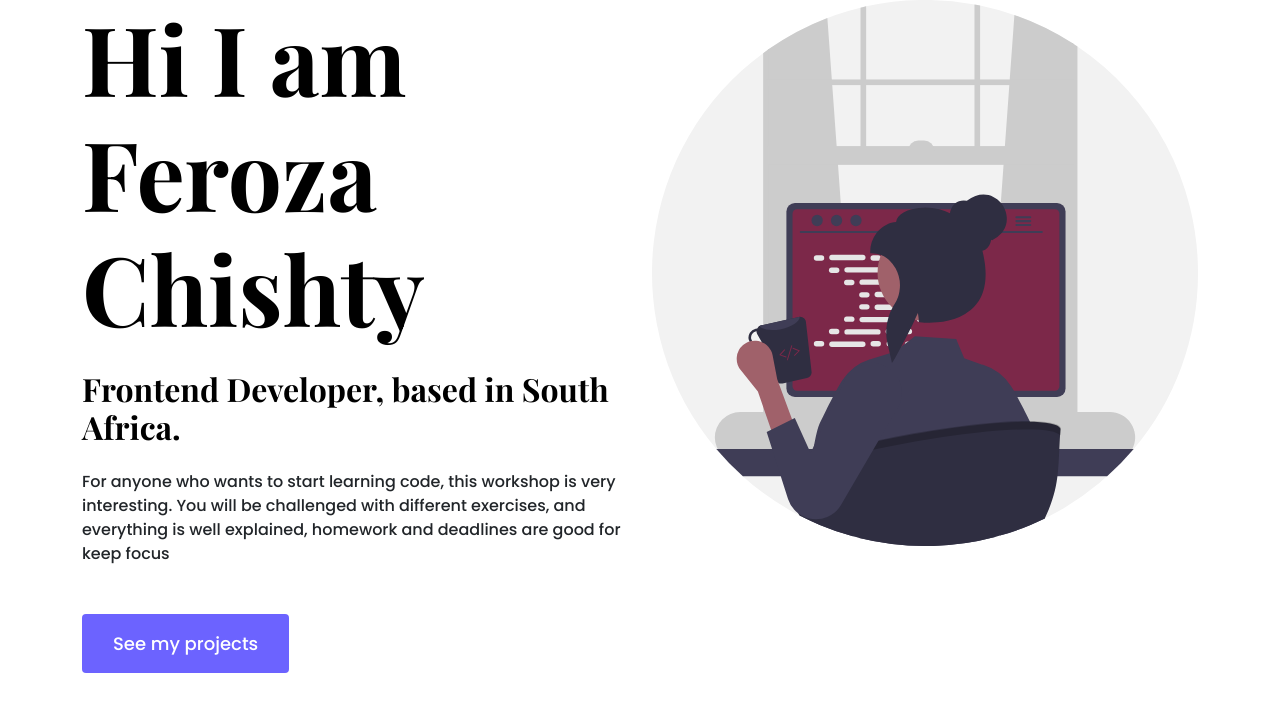
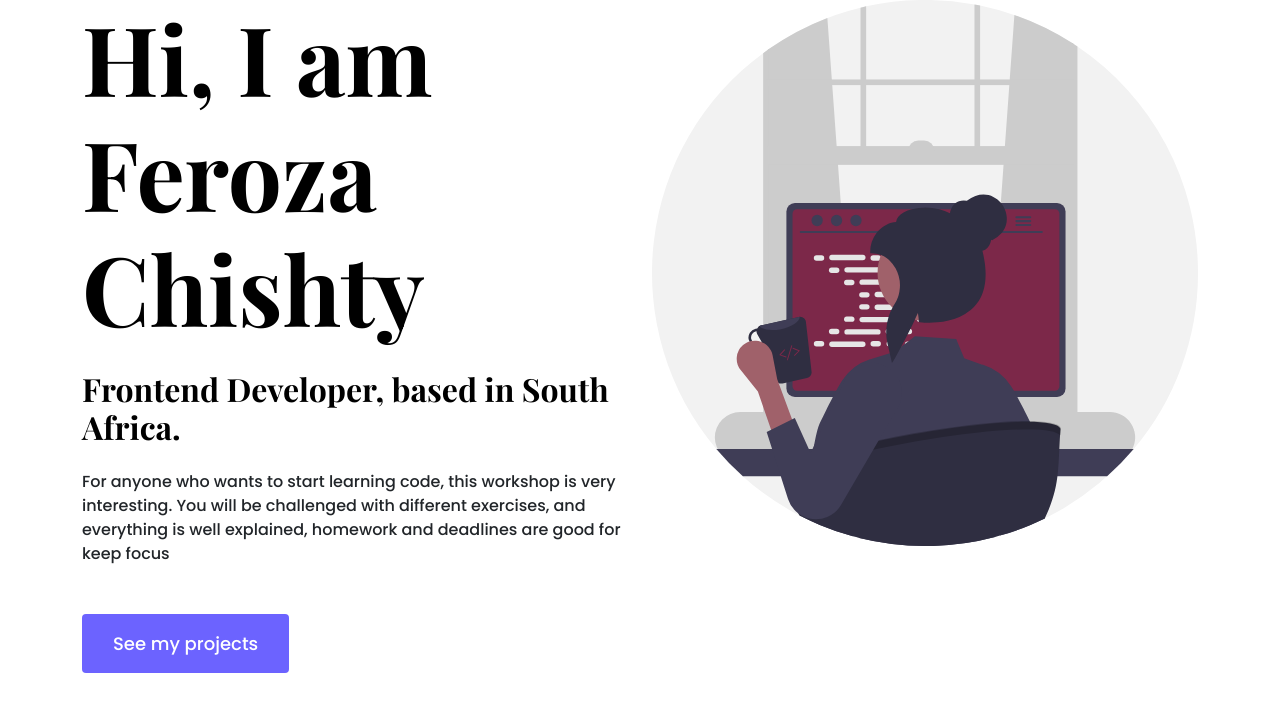
Before and after one commit to FerozaC/Portfolio-Website, a plain HTML site: page about.html in a window 1280 px wide. Drawn offline with nearby package versions, Linux system fonts and the light colour scheme.

Commit message:
updated about page

```diff
--- a/about.html
+++ b/about.html
@@ -40,7 +40,7 @@
         <div class="row">
           <div class="col-lg-6">
             <div class="about-section-content">
-              <h1 class="mb-4">Hi I am Feroza Chishty</h1>
+              <h1 class="mb-4">Hi, I am Feroza Chishty</h1>
               <h2 class="mb-4">Frontend Developer, based in South Africa.</h2>
               <p class="mb-5">
                 For anyone who wants to start learning code, this workshop is very
```
Also changed, not shown: index.html (+4 -1 lines), work.html (added).
